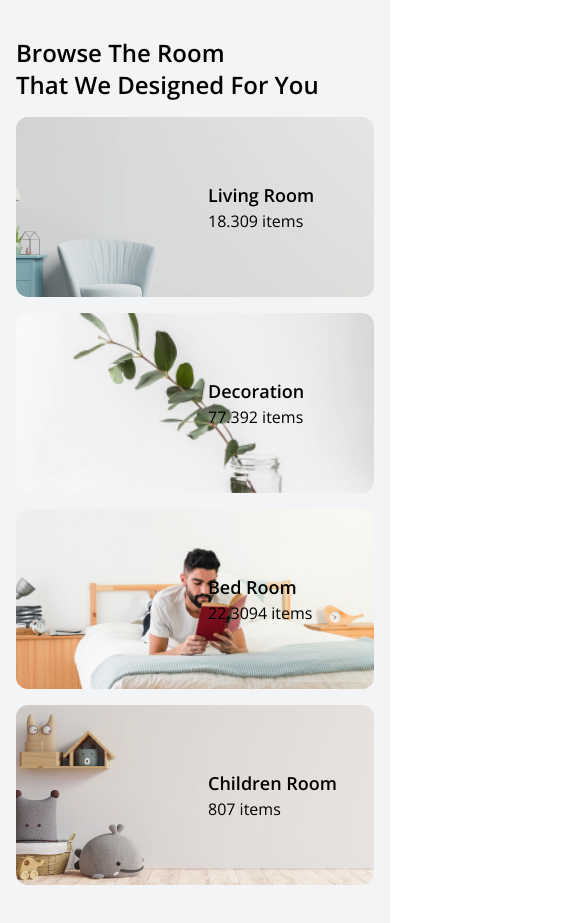
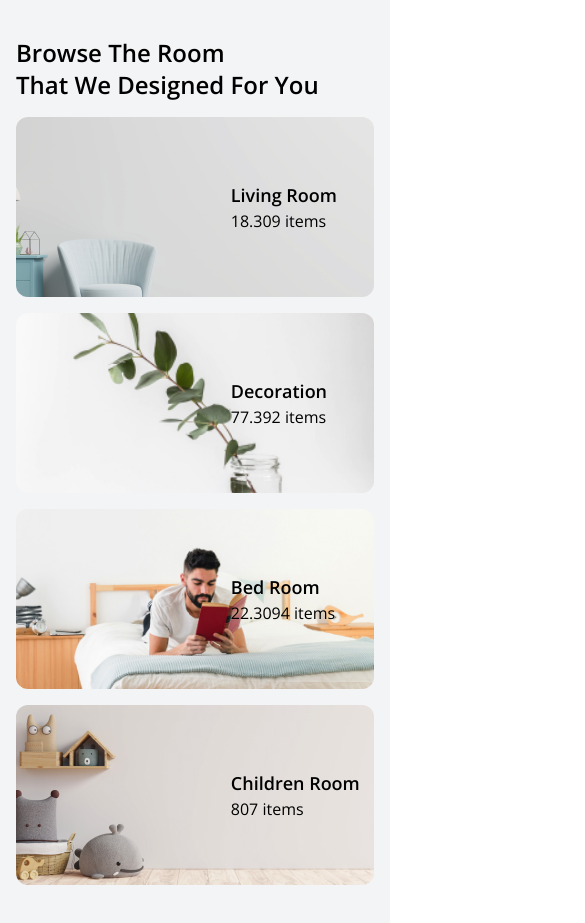
Before and after one commit to Rauliqbal/luxspace-furniture, a website: page index.html in a window 390 px wide. Shown: the part 787-1710 px from the top of the page, 585 px wide, since content can reach past the window. Drawn offline with nearby package versions, Linux system fonts and the light colour scheme.

Commit message:
[FIX] overflow

```diff
--- a/index.html
+++ b/index.html
@@ -21,9 +21,9 @@
         <script nomodule src="https://unpkg.com/ionicons@5.5.2/dist/ionicons/ionicons.js"></script>
         <title>Luxspace Furniture</title>
     </head>
-    <body class="overflow-x-hidden">
+    <body>
         <!-- Header -->
-        <header class="absolute z-50 w-full px-4">
+        <header class="absolute left-0 right-0 z-50 w-full">
             <div class="container px-4 py-10 mx-auto">
                 <div class="flex items-center">
                     <div class="flex items-center w-56">
@@ -34,9 +34,9 @@
 
                     <!-- menu hamburger -->
                     <div class="w-auto">
-                        <!-- <ul class="fixed inset-0 flex-col items-center justify-center invisible bg-white opacity-0 md:visible md:flex-row md:bg-transparent md:relative md:opacity-100 md:flex md:items-center"> -->
+                        <!-- <ul class="flex flex-col md:flex-row items-center md:static absolute w-full md:w-auto bg-white md:bg-transparent py-8 md:py-0 px-7 md:pl-0 left-[50rem] top-0 transition-all duration-500 ease-in-out shadow-lg md:shadow-transparent"> -->
                         <ul
-                            class="flex flex-col md:flex-row items-center md:static absolute w-full md:w-auto bg-white md:bg-transparent py-8 md:py-0 px-7 md:pl-0 left-[50rem] top-0 transition-all duration-500 ease-in-out shadow-lg md:shadow-transparent"
+                            class="flex fixed flex-col md:flex-row items-center md:static w-full md:w-auto bg-white md:bg-transparent py-8 md:py-0 px-7 md:pl-0 left-[50rem] top-0 transition-all duration-500 ease-in-out shadow-lg md:shadow-transparent"
                         >
                             <li class="py-6 mx-3 md:py-0">
                                 <a href="#" class="transition-all duration-300 test-black hover:text-white">Showcase</a>
@@ -143,7 +143,7 @@
                         <div class="card-shadow rounded-xl">
                             <img src="./src/images/content/image-catalog-1.jpg" class="object-cover w-full h-full overflow-hidden overlay rounded-xl" alt="" />
                         </div>
-                        <div class="top-0 bottom-0 left-0 flex flex-col justify-center pl-48 overlay md:pl-72">
+                        <div class="top-0 bottom-0 left-0 flex flex-col justify-center pl-[60%] overlay">
                             <h5 class="text-lg font-semibold">Living Room</h5>
                             <span class="">18.309 items</span>
                         </div>
@@ -156,7 +156,7 @@
                         <div class="card-shadow rounded-xl">
                             <img src="./src/images/content/image-catalog-4.jpg" class="object-cover w-full h-full overflow-hidden overlay rounded-xl" alt="" />
                         </div>
-                        <div class="inset-0 flex flex-col justify-center pt-0 pl-48 overlay md:bottom-auto md:items-center md:pl-0 md:pt-12">
+                        <div class="inset-0 flex flex-col justify-center pt-0 pl-[60%] overlay md:bottom-auto md:items-center md:pl-0 md:pt-12">
                             <h5 class="text-lg font-semibold">Decoration</h5>
                             <span class="">77.392 items</span>
                         </div>
@@ -169,7 +169,7 @@
                         <div class="card-shadow rounded-xl">
                             <img src="./src/images/content/image-catalog-3.jpg" class="object-cover w-full h-full overflow-hidden overlay rounded-xl" alt="" />
                         </div>
-                        <div class="inset-0 flex flex-col justify-center pt-0 pl-48 overlay md:bottom-auto md:items-center md:pl-0 md:pt-12">
+                        <div class="inset-0 flex flex-col justify-center pt-0 pl-[60%] overlay md:bottom-auto md:items-center md:pl-0 md:pt-12">
                             <h5 class="text-lg font-semibold">Bed Room</h5>
                             <span class="">22.3094 items</span>
                         </div>
@@ -182,7 +182,7 @@
                         <div class="card-shadow rounded-xl">
                             <img src="./src/images/content/image-catalog-2.jpg" class="object-cover w-full h-full overflow-hidden overlay rounded-xl" alt="" />
                         </div>
-                        <div class="top-0 bottom-0 left-0 flex flex-col justify-center pl-48 overlay md:pl-72">
+                        <div class="top-0 bottom-0 left-0 flex flex-col justify-center pl-[60%] overlay">
                             <h5 class="text-lg font-semibold">Children Room</h5>
                             <span class="">807 items</span>
                         </div>
```
Also changed, not shown: dist/output.css.
